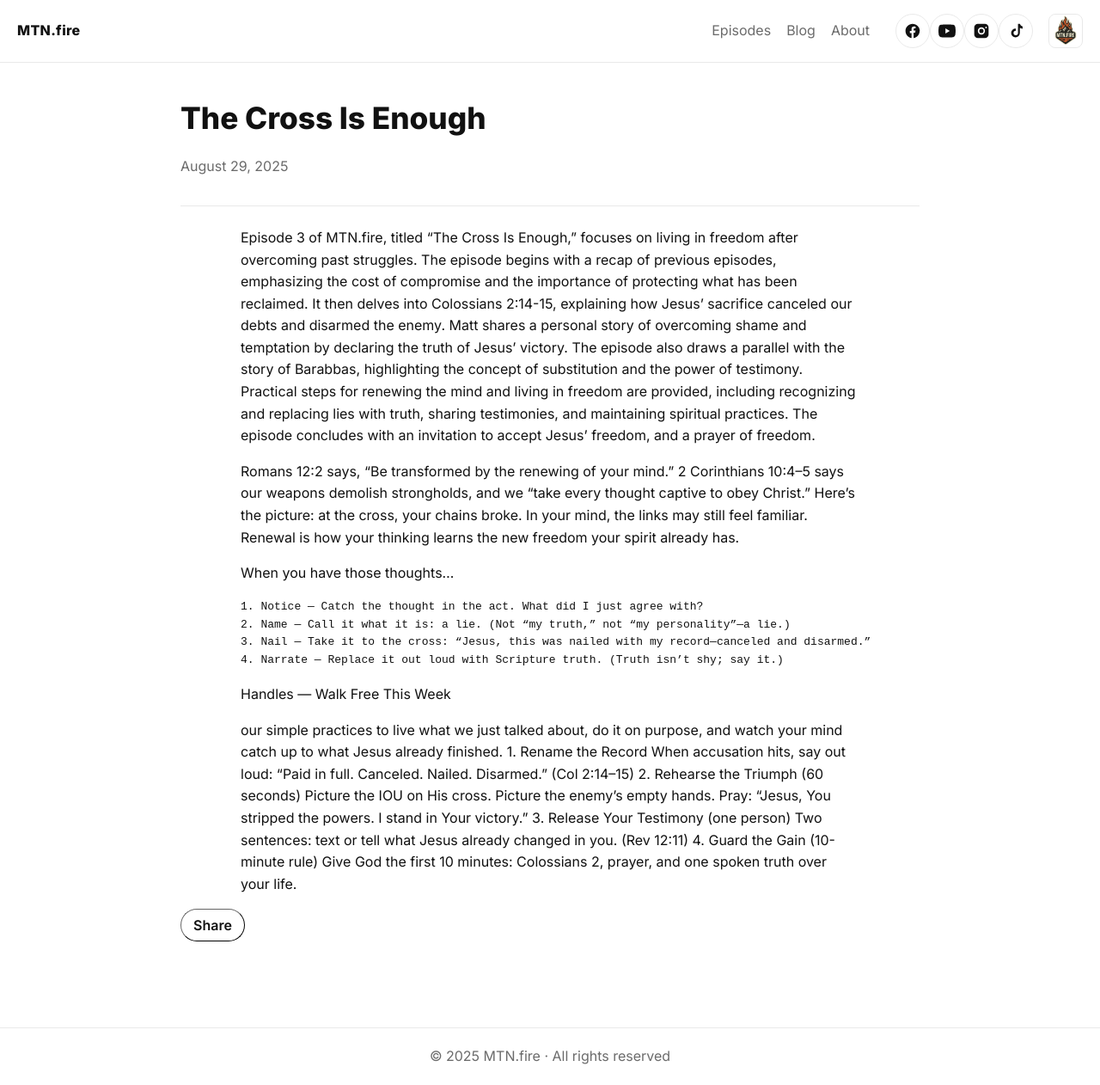
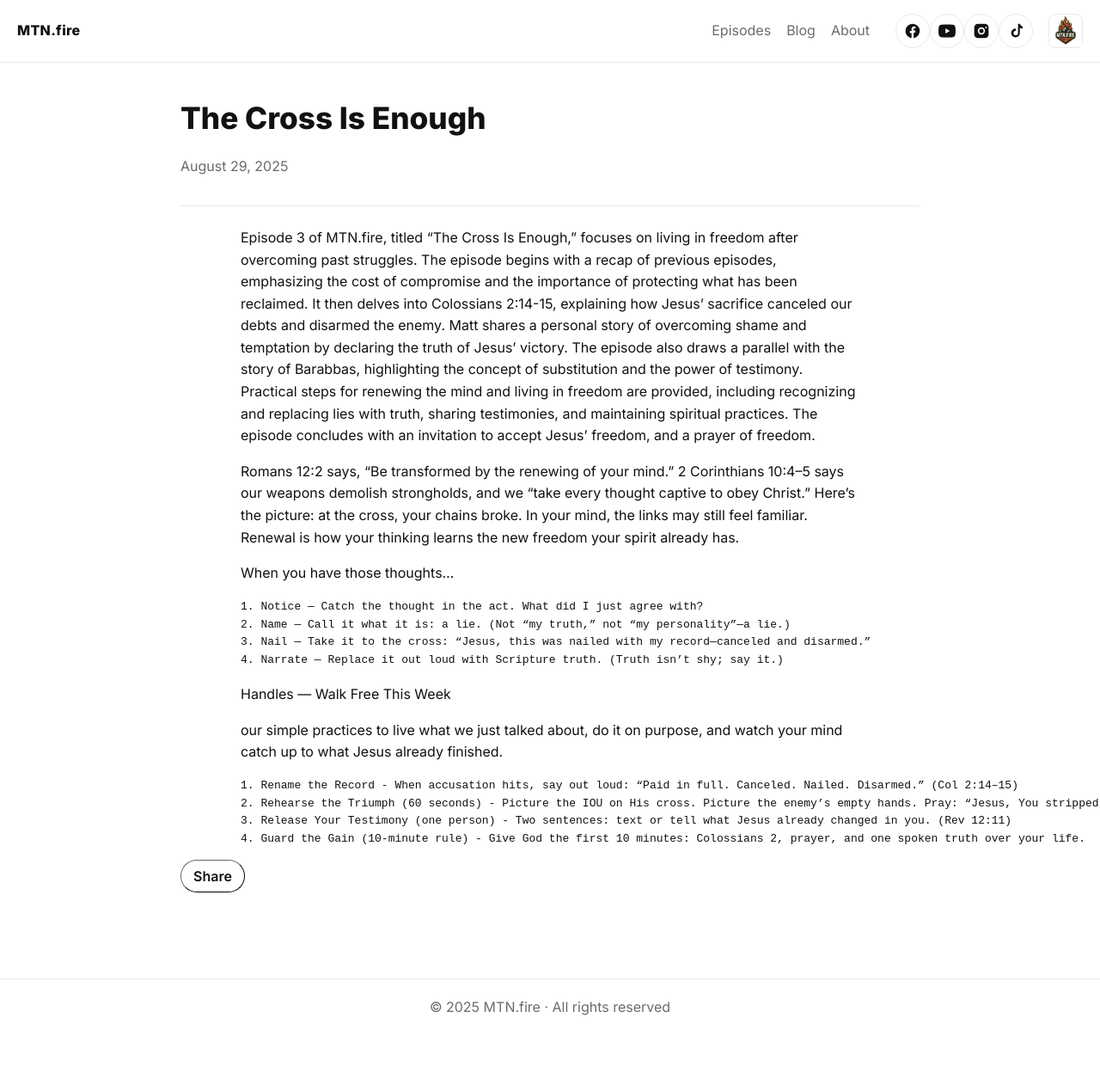
Before and after one commit to mtnfire/mtnfire.org, a Jekyll site: the page built from _posts/2025-08-2-ep-3-summary.md, in a window 1280 px wide and 1262 px high. Shown: the whole window at 86% size. Built offline with Jekyll 4.4.1, drawn with Linux system fonts in a browser that asks for light colours.

```diff
--- a/_posts/2025-08-2-ep-3-summary.md
+++ b/_posts/2025-08-2-ep-3-summary.md
@@ -23,12 +23,8 @@ When you have those thoughts…
 Handles — Walk Free This Week
 
 our simple practices to live what we just talked about, do it on purpose, and watch your mind catch up to what Jesus already finished.
-	1. Rename the Record
-When accusation hits, say out loud: “Paid in full. Canceled. Nailed. Disarmed.” (Col 2:14–15)
-	2. Rehearse the Triumph (60 seconds)
-Picture the IOU on His cross. Picture the enemy’s empty hands. Pray:
-“Jesus, You stripped the powers. I stand in Your victory.”
-	3. Release Your Testimony (one person)
-Two sentences: text or tell what Jesus already changed in you. (Rev 12:11)
-	4. Guard the Gain (10-minute rule)
-Give God the first 10 minutes: Colossians 2, prayer, and one spoken truth over your life.
+
+	1. Rename the Record - When accusation hits, say out loud: “Paid in full. Canceled. Nailed. Disarmed.” (Col 2:14–15)
+	2. Rehearse the Triumph (60 seconds) - Picture the IOU on His cross. Picture the enemy’s empty hands. Pray: “Jesus, You stripped the powers. I stand in Your victory.”
+	3. Release Your Testimony (one person) - Two sentences: text or tell what Jesus already changed in you. (Rev 12:11)
+	4. Guard the Gain (10-minute rule) - Give God the first 10 minutes: Colossians 2, prayer, and one spoken truth over your life.
```
